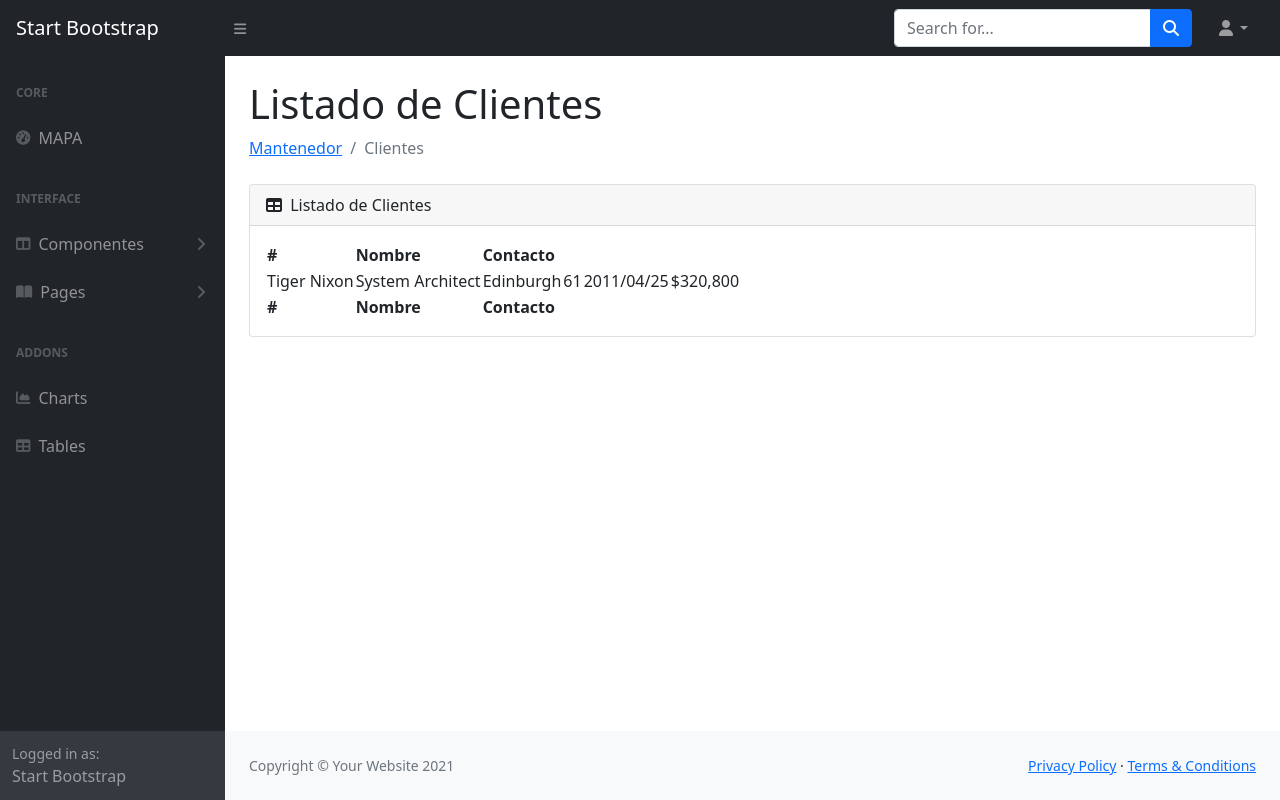
After one commit to dmarino01/ControlAlmacen, a Flask app: template src/templates/components/clientes/index.html in a window 1280 px wide. The commit adds this page. Run offline with Flask 3, Linux system fonts and the light colour scheme; the template is opened without the code that fills it, so the values that code supplies are empty; parts of the project's set-up code (start-up, migrations or seed data) failed here and were passed over; some libraries are stand-ins or nearby versions.

Commit message:
blueprint cliente added

```diff
--- a/src/app.py
+++ b/src/app.py
@@ -5,20 +5,31 @@ from db import db
 from controllers.ControllerAlmacen import ControllerAlmacen
 
 from blueprints.almacen_blueprint import almacen_bp
+from blueprints.cliente_blueprint import cliente_bp
 
 app = Flask(__name__)
 
 app.config.from_object(Config)
+app.url_map.strict_slashes = False
 
 db.init_app(app)
 
 app.register_blueprint(almacen_bp)
+app.register_blueprint(cliente_bp)
 
 @app.route('/')
 @app.route('/index')
 def index():
     almacenes = ControllerAlmacen.getAlmacenes()
     return render_template('index.html', almacenes=almacenes)
+
+@app.route('/error')
+def trigger_error():
+    abort(404)
+
+@app.errorhandler(400)
+def bad_request(error):
+    return {"error": "Bad request"}, 400
 
 @app.errorhandler(404)
 def not_found(error):
@@ -28,14 +39,6 @@ def not_found(error):
 def internal_error(error):
     return {"error": "Internal server error"}, 500
 
-@app.errorhandler(400)
-def bad_request(error):
-    return {"error": "Bad request"}, 400
-
-@app.route('/error')
-def trigger_error():
-    abort(404)
-
 if __name__ == '__main__':
     csrf.init_app(app)
     app.run()
--- /dev/null
+++ b/src/templates/components/clientes/index.html
@@ -0,0 +1,46 @@
+{% extends "layout.html" %}
+
+{% block title %} Clientes {% endblock title %}
+
+{% block content %}
+<h1 class="mt-4">Listado de Clientes</h1>
+<ol class="breadcrumb mb-4">
+    <li class="breadcrumb-item"><a href="#">Mantenedor</a></li>
+    <li class="breadcrumb-item active">Clientes</li>
+</ol>
+<div class="card mb-4">
+    <div class="card-header">
+        <i class="fas fa-table me-1"></i>
+        Listado de Clientes
+    </div>
+    <div class="card-body">
+        <table id="datatablesSimple">
+            <thead>
+                <tr>
+                    <th>#</th>
+                    <th>Nombre</th>
+                    <th>Contacto</th>
+                </tr>
+            </thead>
+            <tfoot>
+                <tr>
+                    <th>#</th>
+                    <th>Nombre</th>
+                    <th>Contacto</th>
+                </tr>
+            </tfoot>
+            <tbody>
+                <tr>
+                    <td>Tiger Nixon</td>
+                    <td>System Architect</td>
+                    <td>Edinburgh</td>
+                    <td>61</td>
+                    <td>2011/04/25</td>
+                    <td>$320,800</td>
+                </tr>
+            </tbody>
+        </table>
+    </div>
+</div>
+
+{% endblock content %}
--- a/src/templates/layout.html
+++ b/src/templates/layout.html
@@ -37,12 +37,12 @@
                 <a class="nav-link dropdown-toggle" id="navbarDropdown" href="#" role="button" data-bs-toggle="dropdown"
                     aria-expanded="false"><i class="fas fa-user fa-fw"></i></a>
                 <ul class="dropdown-menu dropdown-menu-end" aria-labelledby="navbarDropdown">
-                    <li><a class="dropdown-item" href="#!">Settings</a></li>
-                    <li><a class="dropdown-item" href="#!">Activity Log</a></li>
+                    <li><a class="dropdown-item" href="#!">Ajustes</a></li>
+                    <li><a class="dropdown-item" href="#!">Log de Actividad</a></li>
                     <li>
                         <hr class="dropdown-divider" />
                     </li>
-                    <li><a class="dropdown-item" href="#!">Logout</a></li>
+                    <li><a class="dropdown-item" href="#!">Cerrar Sesión</a></li>
                 </ul>
             </li>
         </ul>
@@ -53,22 +53,22 @@
                 <div class="sb-sidenav-menu">
                     <div class="nav">
                         <div class="sb-sidenav-menu-heading">Core</div>
-                        <a class="nav-link" href="index.html">
+                        <a class="nav-link" href="{{ url_for('index') }}">
                             <div class="sb-nav-link-icon"><i class="fas fa-tachometer-alt"></i></div>
-                            Dashboard
+                            MAPA
                         </a>
                         <div class="sb-sidenav-menu-heading">Interface</div>
                         <a class="nav-link collapsed" href="#" data-bs-toggle="collapse"
                             data-bs-target="#collapseLayouts" aria-expanded="false" aria-controls="collapseLayouts">
                             <div class="sb-nav-link-icon"><i class="fas fa-columns"></i></div>
-                            Layouts
+                            Componentes
                             <div class="sb-sidenav-collapse-arrow"><i class="fas fa-angle-down"></i></div>
                         </a>
                         <div class="collapse" id="collapseLayouts" aria-labelledby="headingOne"
                             data-bs-parent="#sidenavAccordion">
                             <nav class="sb-sidenav-menu-nested nav">
-                                <a class="nav-link" href="layout-static.html">Static Navigation</a>
-                                <a class="nav-link" href="layout-sidenav-light.html">Light Sidenav</a>
+                                <a class="nav-link" href="layout-static.html">Almacenes</a>
+                                <a class="nav-link" href="{{ url_for('cliente.clientes' )}}">Clientes</a>
                             </nav>
                         </div>
                         <a class="nav-link collapsed" href="#" data-bs-toggle="collapse" data-bs-target="#collapsePages"
@@ -130,9 +130,7 @@
         <div id="layoutSidenav_content">
             <main>
                 <div class="container-fluid px-4">
-                    {% block content %}
-
-                    {% endblock %}
+                    {% block content %}{% endblock %}
                 </div>
             </main>
             <footer class="py-4 bg-light mt-auto">
@@ -154,9 +152,8 @@
     <script src="https://cdnjs.cloudflare.com/ajax/libs/Chart.js/2.8.0/Chart.min.js" crossorigin="anonymous"></script>
     <script src="https://cdn.jsdelivr.net/npm/simple-datatables@latest" crossorigin="anonymous"></script>
     <script src="{{ url_for('static', filename='js/scripts.js') }}"></script>
-    <script src="{{ url_for('static', filename='assets/demo/chart-area-demo.js') }}"></script>
-    <script src="{{ url_for('static', filename='assets/demo/chart-bar-demo.js') }}"></script>
     <script src="{{ url_for('static', filename='js/datatables-simple-demo.js') }}"></script>
+
     {% block customJS %}{% endblock %}
 </body>
 
```
Also changed, not shown: src/blueprints/cliente_blueprint.py (added, +11 -0 lines), src/controllers/ControllerCliente.py (added, +12 -0 lines), src/templates/index.html (+10 -10 lines).
